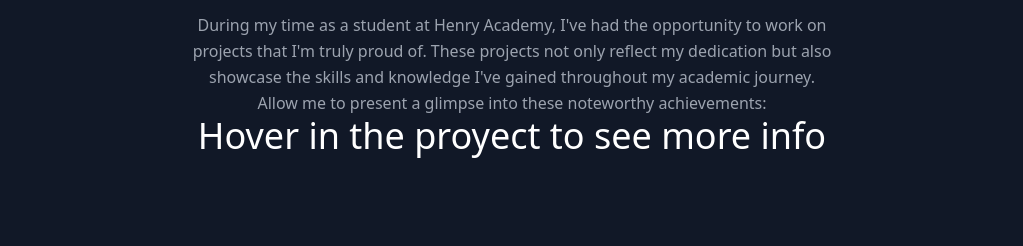
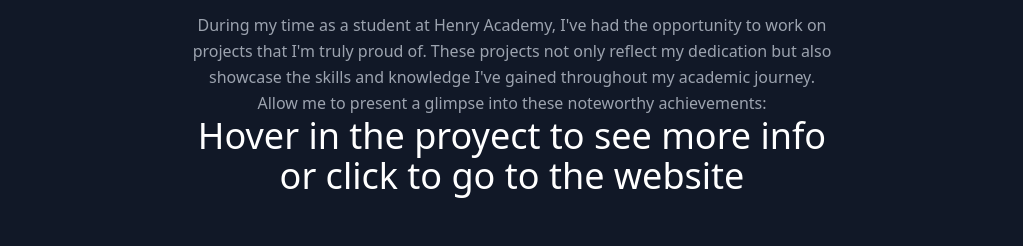
Before and after one commit to DeMarcoSantiago/Portafolio, a React (Create React App) app: page / in a window 1280 px wide. Shown: the part 949-1195 px from the top of the page, without its empty margins (128-1151 px from the left). Built offline with nearby package versions, Linux system fonts and the light colour scheme.

Commit message:
git size

```diff
--- a/src/components/Projects.js
+++ b/src/components/Projects.js
@@ -16,7 +16,8 @@ export default function Projects() {
           During my time as a student at Henry Academy, I've had the opportunity to work on projects that I'm truly proud of. These projects not only reflect my dedication but also showcase the skills and knowledge I've gained throughout my academic journey. Allow me to present a glimpse into these noteworthy achievements:
           </p>
           <h2 className="sm:text-4xl text-3xl font-medium title-font mb-4 text-white">
-            Hover in the proyect to see more info
+            Hover in the proyect to see more info <br/>
+            or click to go to the website
           </h2>
         </div>
         <div className="flex flex-wrap -m-4">
--- a/src/data.js
+++ b/src/data.js
@@ -11,7 +11,7 @@ export const projects = [
     title: "React Tracks",
     subtitle: "React and TypeScript",
     description:
-      "As part of my academic experience, I participated in the development of a group project focused on designing an application for the sale of computer components. This application includes various functionalities such as a product cart, user control and authentication, a search engine, and combined filters. It also features an admin profile where inventory management tasks can be performed, such as adding or deleting products, payment control, and sending automated emails to verify and confirm purchases. My main contribution to the project was focused on implementing the backend development, particularly in setting up routes for various requests, filters, and pagination of products. Additionally, I provided support in frontend development, defining visual styles, and deploying the project.",
+      "As part of my academic experience, I participated in the development of a group project focused on designing an application for the sale of computer components. This application includes various functionalities such as a product cart, user control and authentication, a search engine, and combined filters. It also features an admin profile where inventory management tasks can be performed, such as adding or deleting products, payment control.",
     image: "./project-2.gif",
     link: "https://techzone-market-macanita.vercel.app",
   },
```
